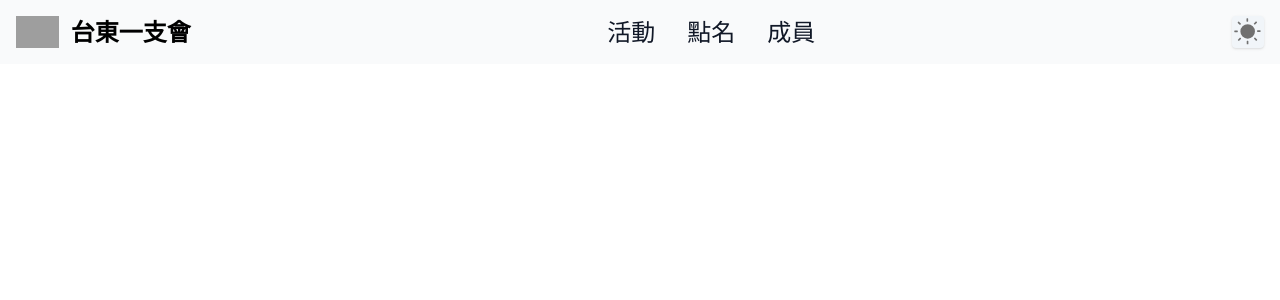
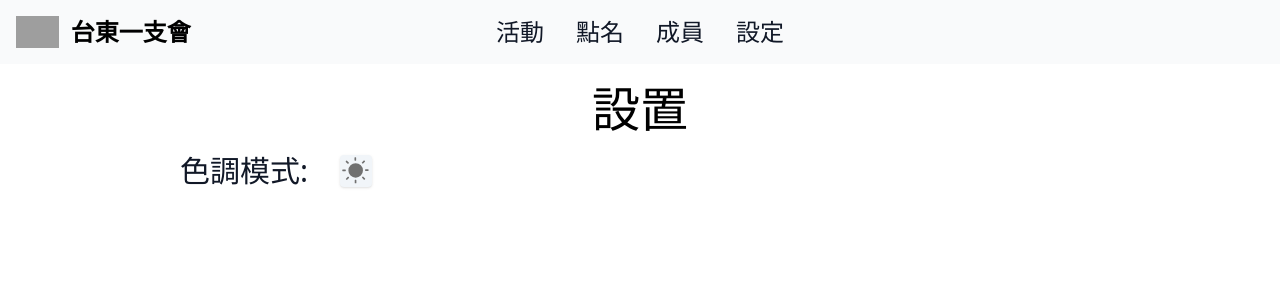
Before and after one commit to s99889989/mormon-taitung, a Nuxt app: page /admin/setting/main in a window 1280 px wide. Before the commit this address had no page. Shown: the top 300 px of the page. Built offline with nearby package versions, Linux system fonts and the light colour scheme; grey boxes are pictures that could not be loaded.

Commit message:
2023/11/11

```diff
--- a/app.vue
+++ b/app.vue
@@ -1,5 +1,5 @@
 <template>
   <NavBar class="hidden md:block"/>
   <NuxtPage />
-<!--  <BottomBar class="md:hidden"/>-->
+  <BottomBar class="md:hidden"/>
 </template>
--- a/components/BottomBar.vue
+++ b/components/BottomBar.vue
@@ -32,7 +32,7 @@
         </svg>
         <span class="text-sm text-gray-500 dark:text-gray-400 group-hover:text-blue-600 dark:group-hover:text-blue-500">人員</span>
       </NuxtLink>
-      <NuxtLink to="/admin/setting/setting" type="button" class="inline-flex flex-col items-center justify-center px-5 border-gray-200 hover:bg-gray-50 dark:hover:bg-gray-800 group border-x dark:border-gray-600">
+      <NuxtLink to="/admin/setting/main" type="button" class="inline-flex flex-col items-center justify-center px-5 border-gray-200 hover:bg-gray-50 dark:hover:bg-gray-800 group border-x dark:border-gray-600">
         <svg class="w-5 h-5 mb-2 text-gray-500 dark:text-gray-400 group-hover:text-blue-600 dark:group-hover:text-blue-500" aria-hidden="true" xmlns="http://www.w3.org/2000/svg" fill="none" viewBox="0 0 20 20">
           <path stroke="currentColor" stroke-linecap="round" stroke-linejoin="round" stroke-width="2" d="M4 12.25V1m0 11.25a2.25 2.25 0 0 0 0 4.5m0-4.5a2.25 2.25 0 0 1 0 4.5M4 19v-2.25m6-13.5V1m0 2.25a2.25 2.25 0 0 0 0 4.5m0-4.5a2.25 2.25 0 0 1 0 4.5M10 19V7.75m6 4.5V1m0 11.25a2.25 2.25 0 1 0 0 4.5 2.25 2.25 0 0 0 0-4.5ZM16 19v-2"/>
         </svg>
--- a/components/NavBar.vue
+++ b/components/NavBar.vue
@@ -23,21 +23,14 @@ const scrollToTop = () => {
 <template>
 
   <nav class="fixed w-full border-gray-200 bg-gray-50 dark:bg-gray-800 dark:border-gray-700">
-    <div class="max-w-screen-xl flex flex-wrap items-center justify-between mx-auto p-4">
-      <NuxtLink to="/" class="flex items-center">
+<!--    <div class="max-w-screen-xl flex flex-wrap items-center justify-center mx-auto p-4">-->
+    <div class="flex flex-row p-4">
+      <NuxtLink to="/" class="basis-1/4 flex items-center">
         <img src="/logo.png" class="h-8 mr-3" alt="Flowbite Logo" />
         <span class="self-center text-2xl font-semibold whitespace-nowrap dark:text-white">台東一支會</span>
       </NuxtLink>
-      <button data-collapse-toggle="navbar-solid-bg" type="button" class="inline-flex items-center p-2 w-10 h-10 justify-center text-sm text-gray-500 rounded-lg md:hidden hover:bg-gray-100 focus:outline-none focus:ring-2 focus:ring-gray-200 dark:text-gray-400 dark:hover:bg-gray-700 dark:focus:ring-gray-600" aria-controls="navbar-solid-bg" aria-expanded="false">
-        <span class="sr-only">Open main menu</span>
-        <svg class="w-5 h-5" aria-hidden="true" xmlns="http://www.w3.org/2000/svg" fill="none" viewBox="0 0 17 14">
-          <path stroke="currentColor" stroke-linecap="round" stroke-linejoin="round" stroke-width="2" d="M1 1h15M1 7h15M1 13h15"/>
-        </svg>
-      </button>
 
-
-
-      <div class="w-full md:w-auto" id="navbar-solid-bg">
+      <div class="w-full basis-1/2 flex justify-center" id="navbar-solid-bg">
         <ul class="flex flex-col font-medium mt-4 rounded-lg bg-gray-50 md:flex-row md:space-x-8 md:mt-0 md:border-0 md:bg-transparent dark:bg-gray-800 md:dark:bg-transparent dark:border-gray-700">
 
           <li>
@@ -55,10 +48,15 @@ const scrollToTop = () => {
               成員</NuxtLink>
           </li>
 
+          <li>
+            <NuxtLink to="/admin/setting/main" class="text-2xl block py-2 pl-3 pr-4 text-gray-900 rounded hover:bg-gray-100 md:hover:bg-transparent md:border-0 md:hover:text-blue-700 md:p-0 dark:text-white md:dark:hover:text-blue-500 dark:hover:bg-gray-700 dark:hover:text-white md:dark:hover:bg-transparent">
+              設定</NuxtLink>
+          </li>
+
         </ul>
       </div>
 
-      <ThemeToggle/>
+
 
     </div>
   </nav>
--- a/pages/admin/setting/setting.vue
+++ b/pages/admin/setting/main.vue
@@ -6,6 +6,15 @@
   <div class="dark:bg-black bg-white container-top w-full flex justify-center">
     <div class="w-full lg:w-3/4">
       <p class="text-black dark:text-white text-5xl text-center pt-5">設置</p>
+
+      <div class="grid gap-6 grid-cols-1 items-center pt-5 px-5">
+        <div class="flex items-center">
+          <label for="first_name" class="w-40 text-3xl block font-medium text-gray-900 dark:text-white">色調模式: </label>
+          <ThemeToggle/>
+        </div>
+      </div>
+
+
     </div>
   </div>
 </template>
--- a/pages/index.vue
+++ b/pages/index.vue
@@ -3,7 +3,7 @@
 </script>
 
 <template>
-  <div class="dark:bg-black flex h-screen w-full flex-col items-center justify-center bg-white container-top">
+  <div class="dark:bg-black flex min-h-screen w-full flex-col items-center justify-center bg-white container-top">
     <h1 class="text-6xl dark:text-white font-bold text-sky-400">2023</h1>
     <p class="mt-4 text-8xl md:text-9xl dark:text-white font-bold text-gray-600">台東一支會</p>
   </div>
```
